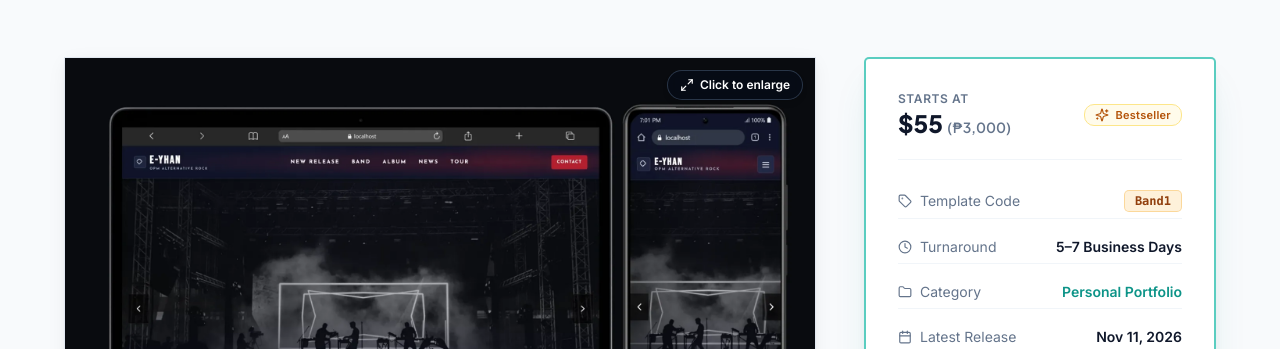
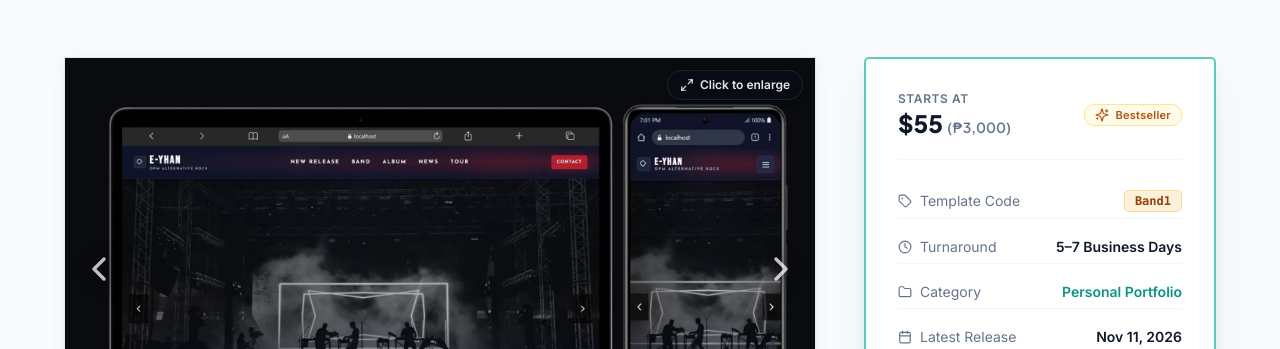
Before and after one commit to IanCastlee/e-com, a React (Vite) app: page /portfolio/band-portfolio-music-showcase-website in a window 1280 px wide. Shown: the part 526-875 px from the top of the page. Built offline with nearby package versions, Linux system fonts and the light colour scheme.

Commit message:
style(WebsiteDetails): streamline gallery navigation to edge-aligned arrows without background

```diff
--- a/src/pages/WebsiteDetails/WebsiteDetails.jsx
+++ b/src/pages/WebsiteDetails/WebsiteDetails.jsx
@@ -175,29 +175,29 @@ export function WebsiteDetails() {
                 />
 
                 {/* Enlarge Badge */}
-                <div className="absolute top-3 right-3 z-10 inline-flex items-center gap-1.5 px-3 py-1.5 rounded-full text-xs font-semibold bg-navy-950/80 text-white border border-navy-700/80 backdrop-blur-sm shadow-md transition-all group-hover:bg-brand-600 group-hover:border-brand-500">
+                <div className="absolute top-2 right-2 sm:top-3 sm:right-3 z-10 inline-flex items-center gap-1 sm:gap-1.5 px-2.5 py-1 sm:px-3 sm:py-1.5 rounded-full text-[11px] sm:text-xs font-semibold bg-navy-950/70 text-white/90 border border-white/10 backdrop-blur-sm shadow-md transition-all group-hover:bg-brand-600 group-hover:border-brand-500">
                   <Icon name="Maximize2" size="xs" />
                   <span>Click to enlarge</span>
                 </div>
 
-                {/* Inline Prev & Next Navigation Buttons */}
+                {/* Inline Prev & Next Navigation Buttons - Arrow only, positioned right at the edges */}
                 {galleryImages.length > 1 && (
                   <>
                     <button
                       type="button"
                       onClick={handlePrevImage}
                       aria-label="Previous preview"
-                      className="absolute left-2.5 top-1/2 -translate-y-1/2 z-10 p-2 sm:p-2.5 rounded-full bg-navy-950/75 hover:bg-brand-500 text-white border border-navy-700/70 hover:border-brand-400 shadow-lg backdrop-blur-sm opacity-90 sm:opacity-0 sm:group-hover:opacity-100 transition-all focus:opacity-100 focus:outline-none"
+                      className="absolute left-0 sm:left-1 top-1/2 -translate-y-1/2 z-10 p-1.5 sm:p-2.5 text-white/75 hover:text-white active:scale-90 transition-all drop-shadow-[0_2px_8px_rgba(0,0,0,0.85)] focus:outline-none"
                     >
-                      <Icon name="ChevronLeft" size="md" />
+                      <Icon name="ChevronLeft" size="xl" className="w-8 h-8 sm:w-10 sm:h-10" />
                     </button>
                     <button
                       type="button"
                       onClick={handleNextImage}
                       aria-label="Next preview"
-                      className="absolute right-2.5 top-1/2 -translate-y-1/2 z-10 p-2 sm:p-2.5 rounded-full bg-navy-950/75 hover:bg-brand-500 text-white border border-navy-700/70 hover:border-brand-400 shadow-lg backdrop-blur-sm opacity-90 sm:opacity-0 sm:group-hover:opacity-100 transition-all focus:opacity-100 focus:outline-none"
+                      className="absolute right-0 sm:right-1 top-1/2 -translate-y-1/2 z-10 p-1.5 sm:p-2.5 text-white/75 hover:text-white active:scale-90 transition-all drop-shadow-[0_2px_8px_rgba(0,0,0,0.85)] focus:outline-none"
                     >
-                      <Icon name="ChevronRight" size="md" />
+                      <Icon name="ChevronRight" size="xl" className="w-8 h-8 sm:w-10 sm:h-10" />
                     </button>
                   </>
                 )}
@@ -553,9 +553,9 @@ export function WebsiteDetails() {
                   type="button"
                   onClick={handlePrevImage}
                   aria-label="Previous image"
-                  className="absolute left-2 sm:left-4 z-30 p-3 sm:p-4 rounded-full bg-navy-900/90 hover:bg-brand-500 text-white border border-navy-700 hover:border-brand-400 shadow-2xl backdrop-blur-sm transition-all focus:outline-none focus:ring-2 focus:ring-brand-400 group"
+                  className="absolute left-0 sm:left-2 z-30 p-2 sm:p-3 text-white/75 hover:text-white active:scale-90 transition-all drop-shadow-[0_2px_10px_rgba(0,0,0,0.9)] focus:outline-none group"
                 >
-                  <Icon name="ChevronLeft" size="xl" className="transition-transform group-hover:-translate-x-0.5" />
+                  <Icon name="ChevronLeft" size="xl" className="w-9 h-9 sm:w-12 sm:h-12 transition-transform group-hover:-translate-x-1" />
                 </button>
               )}
 
@@ -577,9 +577,9 @@ export function WebsiteDetails() {
                   type="button"
                   onClick={handleNextImage}
                   aria-label="Next image"
-                  className="absolute right-2 sm:right-4 z-30 p-3 sm:p-4 rounded-full bg-navy-900/90 hover:bg-brand-500 text-white border border-navy-700 hover:border-brand-400 shadow-2xl backdrop-blur-sm transition-all focus:outline-none focus:ring-2 focus:ring-brand-400 group"
+                  className="absolute right-0 sm:right-2 z-30 p-2 sm:p-3 text-white/75 hover:text-white active:scale-90 transition-all drop-shadow-[0_2px_10px_rgba(0,0,0,0.9)] focus:outline-none group"
                 >
-                  <Icon name="ChevronRight" size="xl" className="transition-transform group-hover:translate-x-0.5" />
+                  <Icon name="ChevronRight" size="xl" className="w-9 h-9 sm:w-12 sm:h-12 transition-transform group-hover:translate-x-1" />
                 </button>
               )}
             </div>
```
